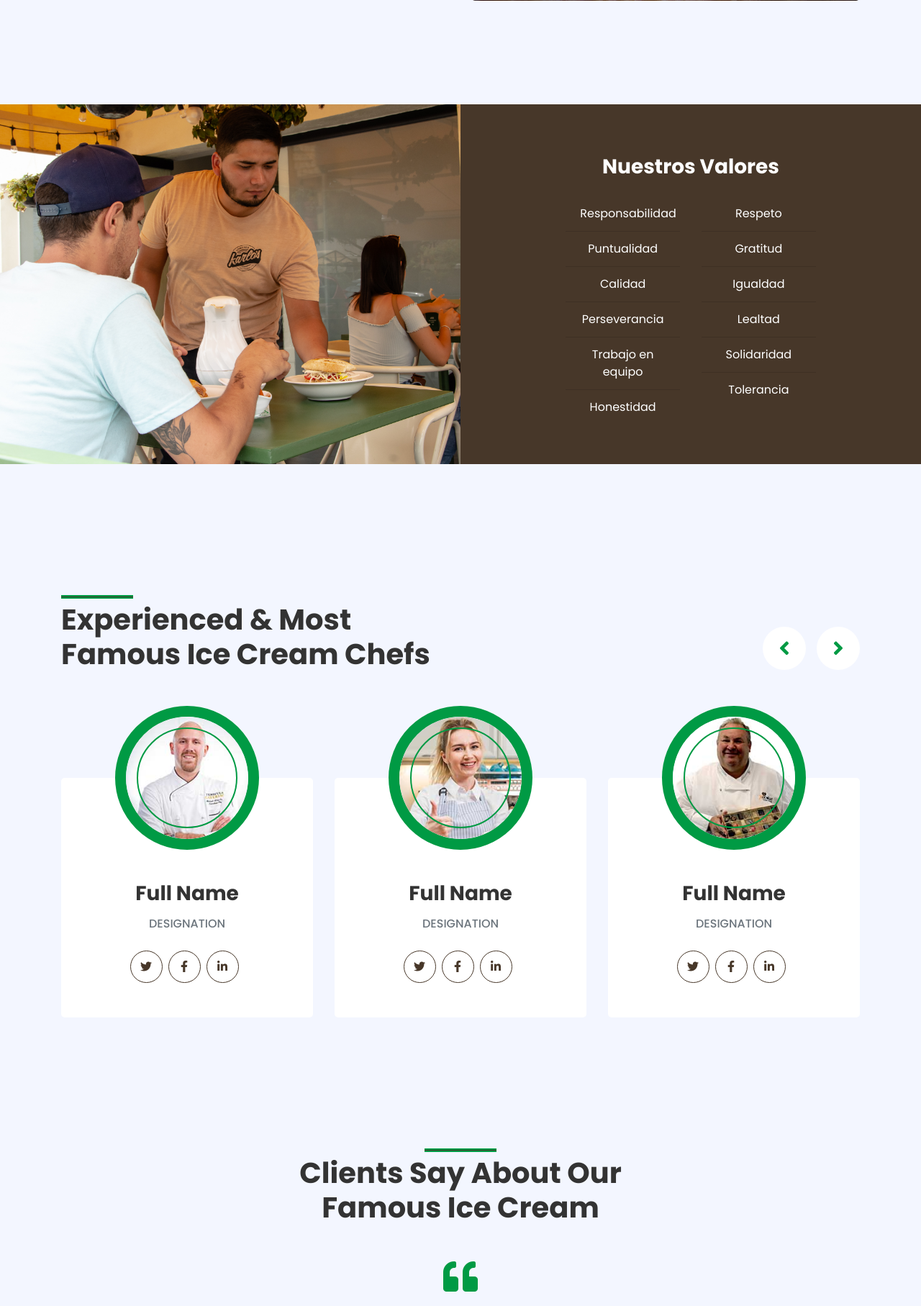
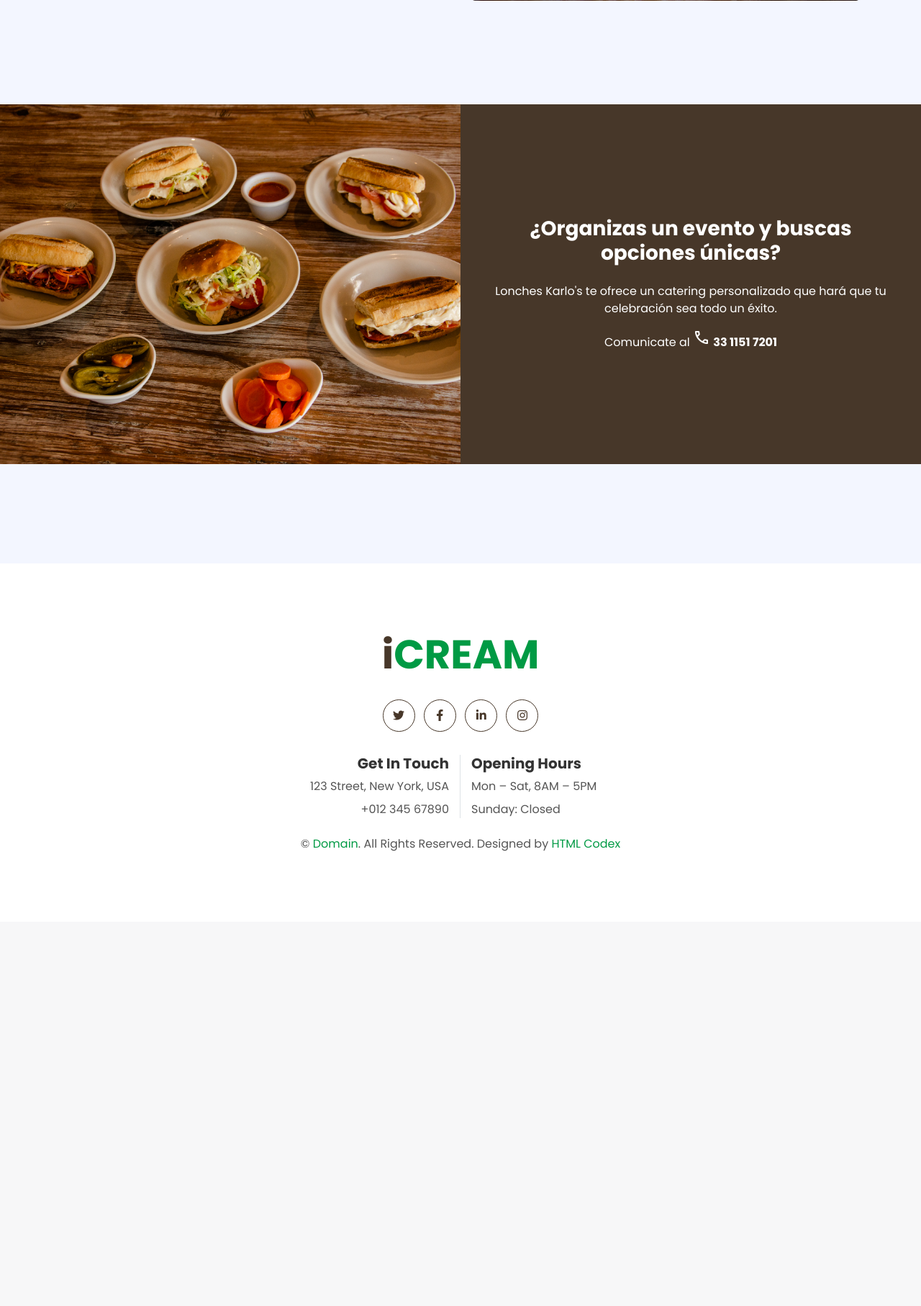
Before and after one commit to nightfury-04/loncheskarlos, a PHP site: page / in a window 1280 px wide. Shown: the part 2900-4715 px from the top of the page at 72% size. After the commit the page ends 4083 px from the top, so only its background shows below. Run offline with PHP 8.4, Linux system fonts and the light colour scheme; style sheets or scripts are compiled from the project's sources; some libraries are stand-ins or nearby versions; some web fonts are replaced.

Commit message:
Add Events section

```diff
--- a/index.php
+++ b/index.php
@@ -22,17 +22,20 @@
   <!-- Libraries Stylesheet -->
   <link href="lib/owlcarousel/assets/owl.carousel.min.css" rel="stylesheet" />
   <link href="lib/lightbox/css/lightbox.min.css" rel="stylesheet" />
+  <link rel="stylesheet" href="https://fonts.googleapis.com/css2?family=Material+Symbols+Outlined:opsz,wght,FILL,GRAD@48,400,0,0" />
 
   <!-- Customized Bootstrap Stylesheet -->
   <link href="css/style.css" rel="stylesheet" />
 </head>
 
 <body>
-  <!-- Top and navbar -->
+  <!-- Top and navbar Start -->
   <?php
   include './components/navbar.php'
   ?>
+  <!-- Top and navbar End -->
 
+  <!-- Cover Start -->
   <div class="container-fluid p-0 mb-5 pb-5">
     <div id="header-carousel" class="carousel slide" data-ride="carousel">
       <div class="carousel-inner">
@@ -52,6 +55,7 @@
       </div>
     </div>
   </div>
+  <!-- Cover Start -->
 
   <!-- About Start -->
   <div class="container-fluid py-5">
@@ -72,7 +76,7 @@
           <p style="text-align: justify;">
             Desde esas fechas es que se funda nuestra tradición en ofrecer los más deliciosos y prestigiosos Lonches Bañados de todo el Occidente, Contando como estandarte nuestros Lonches Tradicionales.
           </p>
-          <a href="" class="btn btn-secondary mt-2">Leer más</a>
+          <a href="about.php" class="btn btn-secondary mt-2">Leer más</a>
         </div>
         <div class="col-lg-6 col-12" style="min-height: 400px">
           <div class="position-relative h-100 rounded overflow-hidden">
@@ -163,7 +167,7 @@
     <div class="row m-0" style="background-color: #473729;">
       <div class="col-md-6 px-0" style="min-height: 500px">
         <div class="position-relative h-100">
-          <img class="position-absolute w-100 h-100" src="img/homePage/homePage-valores.jpg" style="object-fit: cover" />
+          <img class="position-absolute w-100 h-100" src="img/homePage/homePage-eventos.jpg" style="object-fit: cover" />
 
           </button>
         </div>
@@ -171,30 +175,17 @@
       <div class="col-md-6 py-5 py-md-0 px-0">
         <div class="h-100 d-flex flex-column align-items-center justify-content-center text-center p-5">
           <h3 class="font-weight-bold text-white mt-3 mb-4">
-            Nuestros Valores
+            ¿Organizas un evento y buscas opciones únicas?
           </h3>
 
-          <div class="row justify-content-between">
-            <div class="col-6">
-              <ul class="list-group list-group-flush text-white">
-                <li class="list-group-item">Responsabilidad</li>
-                <li class="list-group-item">Puntualidad</li>
-                <li class="list-group-item">Calidad</li>
-                <li class="list-group-item">Perseverancia</li>
-                <li class="list-group-item">Trabajo en equipo</li>
-                <li class="list-group-item">Honestidad</li>
-              </ul>
-            </div>
-            <div class="col-6">
-              <ul class="list-group list-group-flush text-white">
-                <li class="list-group-item">Respeto</li>
-                <li class="list-group-item">Gratitud</li>
-                <li class="list-group-item">Igualdad</li>
-                <li class="list-group-item">Lealtad</li>
-                <li class="list-group-item">Solidaridad</li>
-                <li class="list-group-item">Tolerancia</li>
-              </ul>
-            </div>
+          <div class="text-white">
+            <p>Lonches Karlo's te ofrece un catering personalizado que hará que tu celebración sea todo un éxito.</p>
+            <p>Comunicate al
+              <span class="material-symbols-outlined">
+                call
+              </span>
+              <b> 33 1151 7201</b>
+            </p>
           </div>
 
         </div>
@@ -203,7 +194,7 @@
   </div>
   <!-- Events End -->
 
-  <!-- Team Start -->
+  <!--
   <div class="container-fluid py-5">
     <div class="container py-5">
       <div class="row">
@@ -278,9 +269,9 @@
       </div>
     </div>
   </div>
-  <!-- Team End -->
+   -->
 
-  <!-- Testimonial Start -->
+  <!--
   <div class="container-fluid py-5">
     <div class="container py-5">
       <div class="row justify-content-center">
@@ -331,7 +322,7 @@
       </div>
     </div>
   </div>
-  <!-- Testimonial End -->
+   -->
 
   <!-- Footer Start -->
   <div class="container-fluid footer bg-light py-5" style="margin-top: 90px">
```
Also changed, not shown: img/homePage/homePage-eventos.jpg (added).
